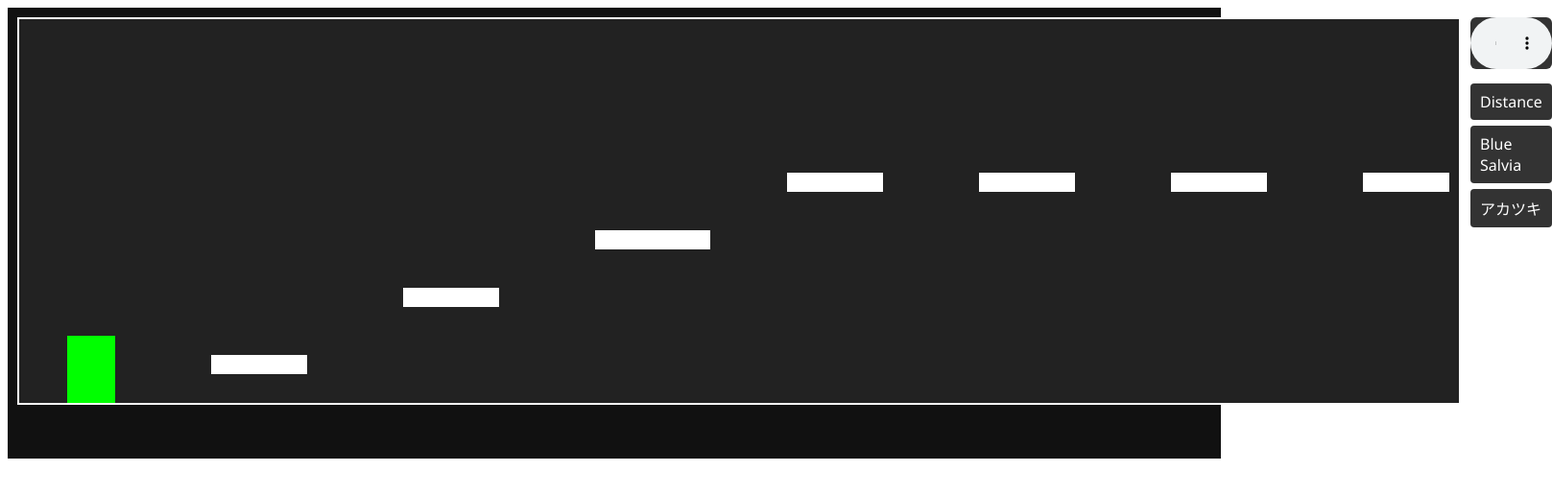
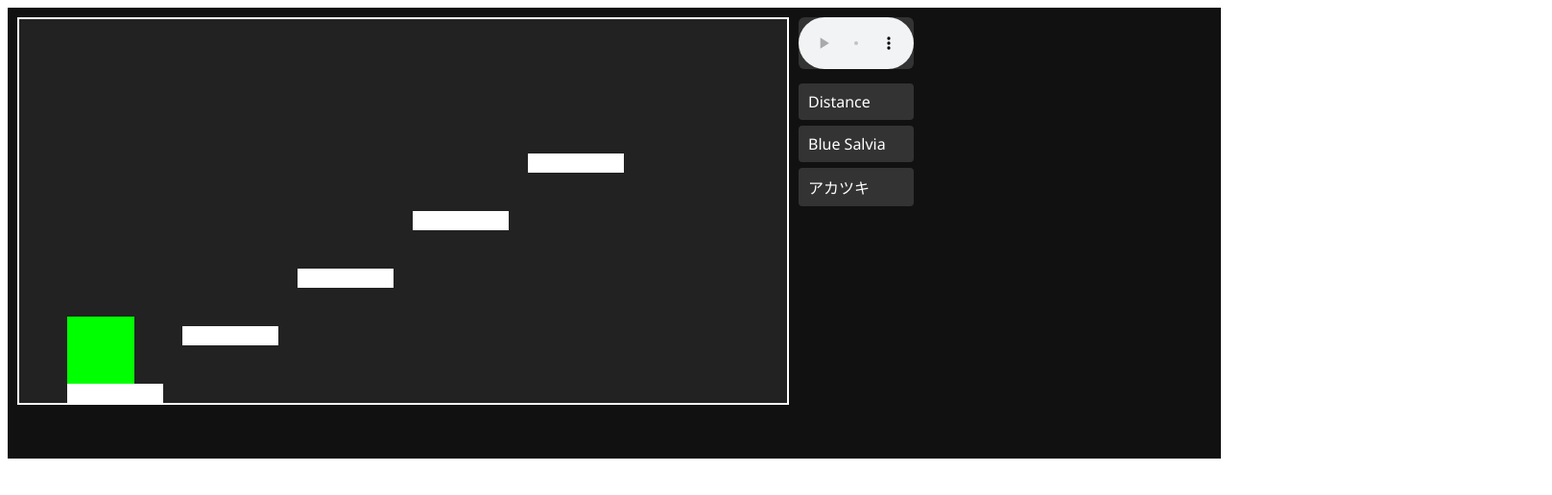
Before and after one commit to Ssyazwani/miniappsproto, a plain HTML site: page index.html in a window 1280 px wide. Shown: the whole page at 96% size, 1617 px wide, since content can reach past the window. Drawn offline with Linux system fonts and the light colour scheme.

Commit message:
edited the game to make it easier

```diff
--- a/game.js
+++ b/game.js
@@ -3,15 +3,15 @@ const ctx = canvas.getContext('2d');
 
 const keys = {};
 
-// Player properties
+
 const player = {
   x: 50,
   y: 0,
-  width: 50,
+  width: 70,
   height: 70,
   dx: 0,
   dy: 0,
-  speed: 0.3,
+  speed: 0.25,
   maxSpeed: 2.5,
   friction: 0.85,
   gravity: 0.8,
@@ -21,16 +21,27 @@ const player = {
   jumpPressedTime: 0,
 };
 
-// Platforms
-const platforms = [
-  { x: 200, y: 350, width: 100, height: 20 },
-  { x: 400, y: 280, width: 100, height: 20 },
-  { x: 600, y: 220, width: 120, height: 20 },
-  { x: 800, y: 160, width: 100, height: 20 },
-  { x: 1000, y: 160, width: 100, height: 20 },
-  { x: 1200, y: 160, width: 100, height: 20 },
-  { x: 1400, y: 160, width: 90, height: 20 },
-];
+
+// const platforms = [
+//   { x: 50, y: 380, width: 100, height: 20 },
+//   { x: 150, y: 320, width: 100, height: 20 },
+//   { x: 270, y: 260, width: 100, height: 20 },
+//   { x: 400, y: 200, width: 100, height: 20 },
+//   { x: 550, y: 140, width: 100, height: 20 },
+// ];
+
+
+const platforms = [];
+for (let i = 0; i < 5; i++) {
+  platforms.push({
+    x: 50 + i * 120, // horizontal spacing
+    y: 380 - i * 60, // vertical spacing
+    width: 100,
+    height: 20
+  });
+}
+
+
 
 
 function update() {
@@ -97,6 +108,10 @@ function update() {
     player.onGround = true;
     player.jumping = false;
   }
+
+    if (!reachedGoal && isOnPlatform(player, highestPlatform)) {
+    reachedGoal = true;
+  }
 }
 
 const playerImage = new Image();
@@ -117,21 +132,42 @@ function draw() {
   // ctx.fillStyle = 'red';
   // ctx.fillRect(player.x, player.y, player.width, player.height);
 
-  // Draw platforms
+
   ctx.fillStyle = 'white';
   for (let plat of platforms) {
     ctx.fillRect(plat.x, plat.y, plat.width, plat.height);
   }
+
+ if (reachedGoal) {
+  ctx.fillStyle = "deepskyblue";
+  ctx.font = "bold 36px 'Times New Roman', cursive";
+  ctx.textAlign = "center";
+  ctx.fillText("Yay you did it!!!!!", canvas.width / 2, 80);
 }
 
-// Game loop
+}
+
+let reachedGoal = false;
+function isOnPlatform(player, platform) {
+  return (
+    player.x + player.width > platform.x &&
+    player.x < platform.x + platform.width &&
+    player.y + player.height >= platform.y &&
+    player.y + player.height <= platform.y + platform.height + 5
+  );
+}
+const highestPlatform = platforms.reduce((top, p) =>
+  p.y < top.y ? p : top
+);
+
+
+
 function loop() {
   update();
   draw();
   requestAnimationFrame(loop);
 }
 
-// Key event listeners
 document.addEventListener('keydown', (e) => {
   keys[e.code] = true;
 
--- a/index.html
+++ b/index.html
@@ -56,7 +56,7 @@
 </head>
 <body>
   <div id="game-container">
-    <canvas id="gameCanvas" width="1500" height="400"></canvas>
+    <canvas id="gameCanvas" width="800" height="400"></canvas>
 
     <div id="music-player">
       <audio id="musicPlayer" controls>
```
